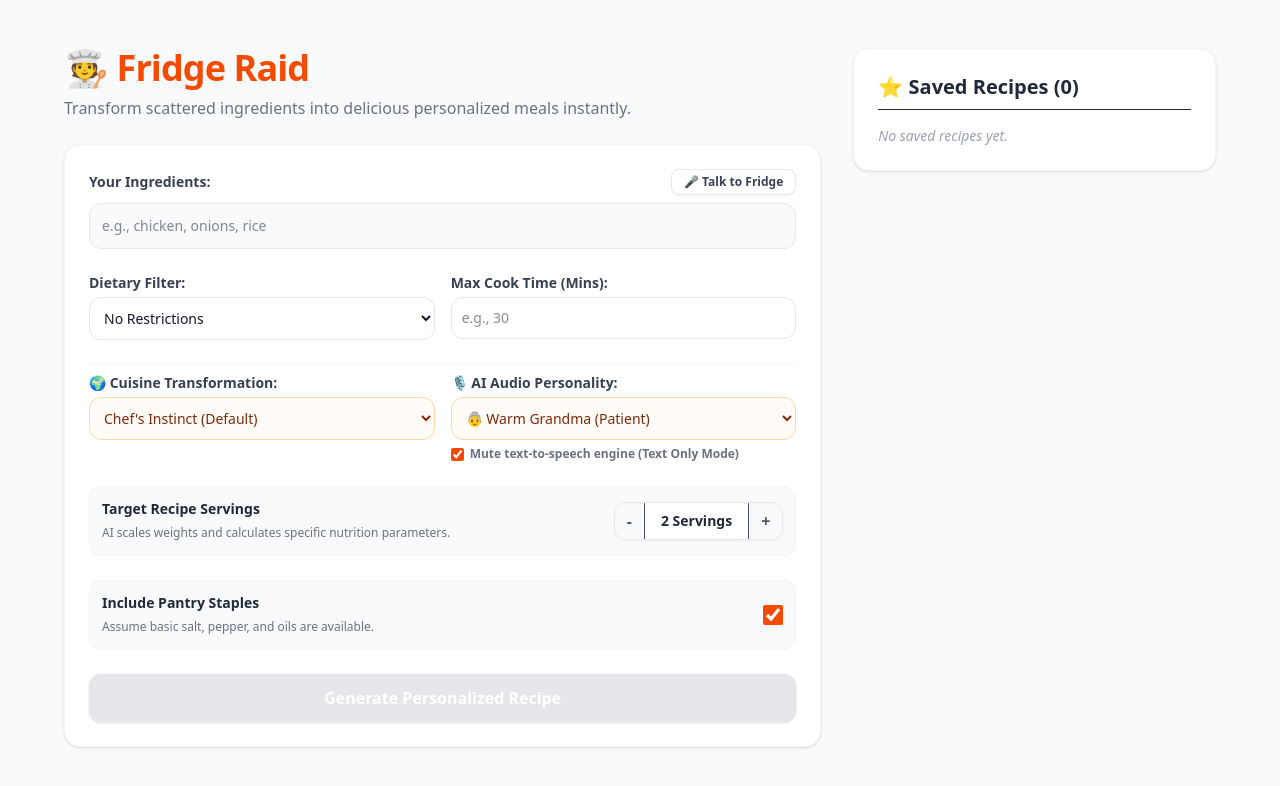
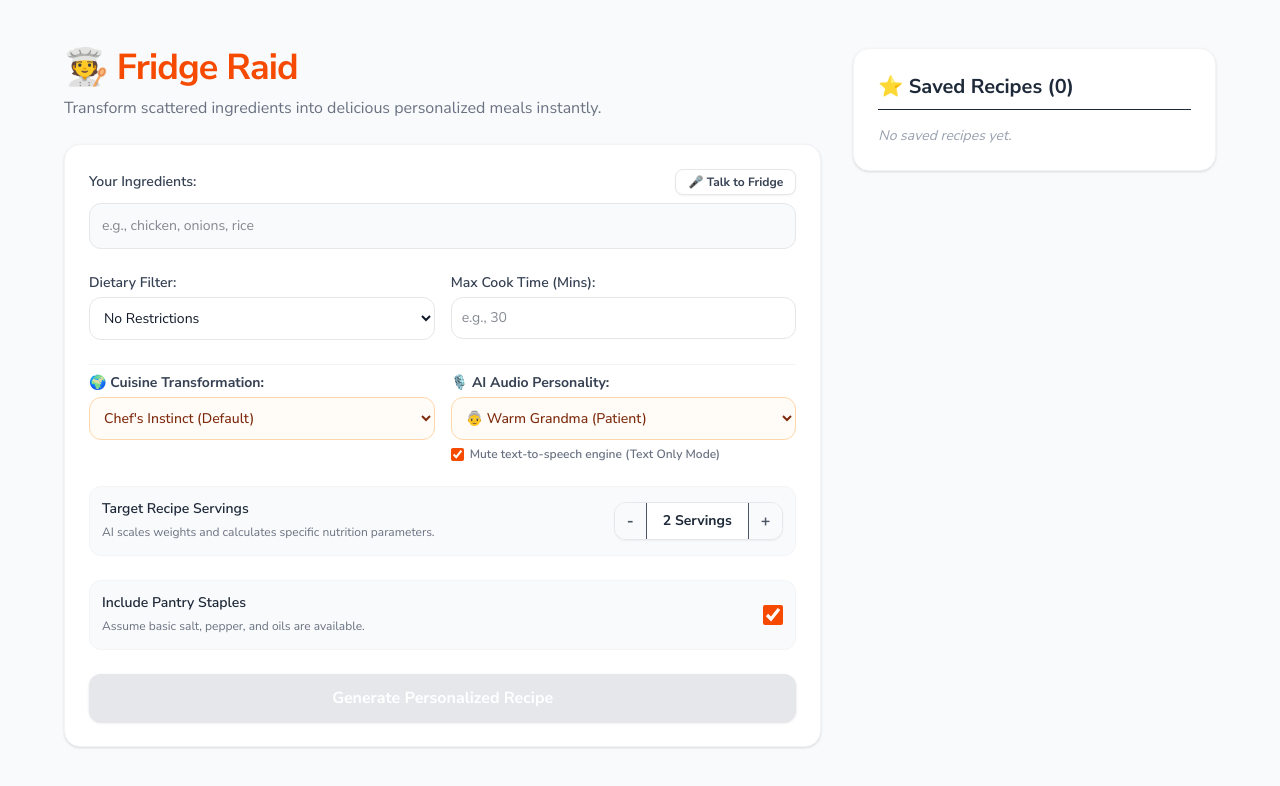
Before and after one commit to ShubhVadke/recipe-generator, a Next.js app in the folder frontend/: page / in a window 1280 px wide. Shown: the top 786 px of the page. Built offline with nearby package versions, Linux system fonts and the light colour scheme.

Commit message:
Update globals.css

```diff
--- a/frontend/app/globals.css
+++ b/frontend/app/globals.css
@@ -8,3 +8,7 @@
     color: #111827; /* gray-900 */
   }
 }
+
+@theme {
+  --font-sans: var(--font-nunito-sans);
+}
```
